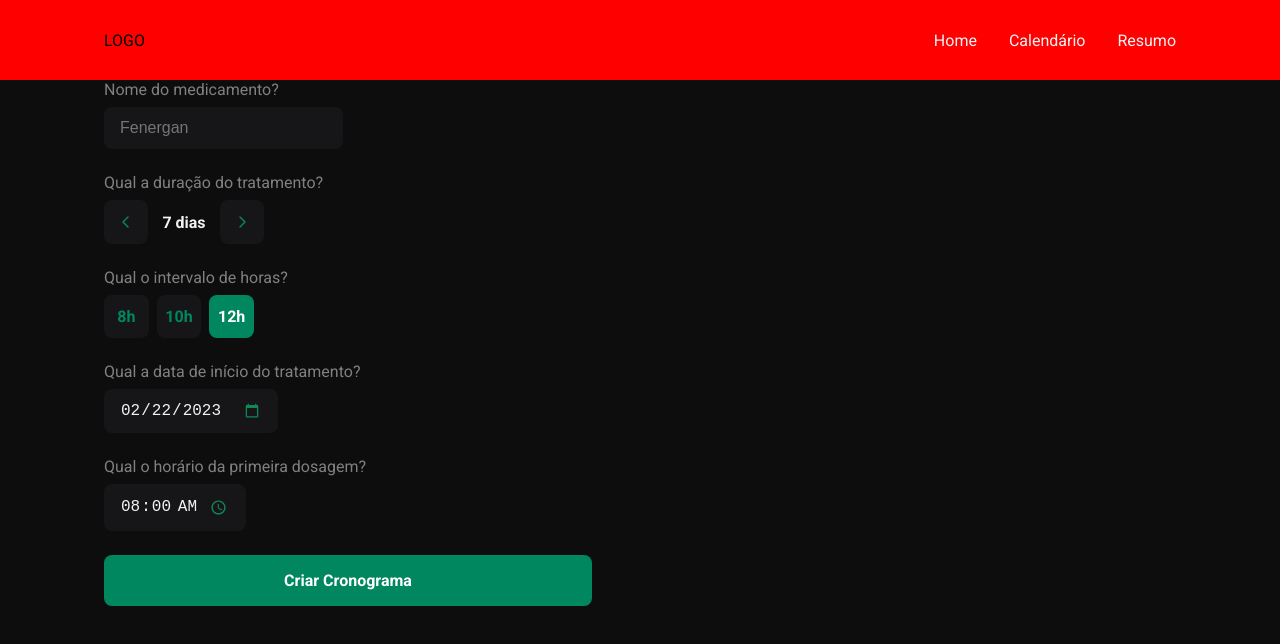
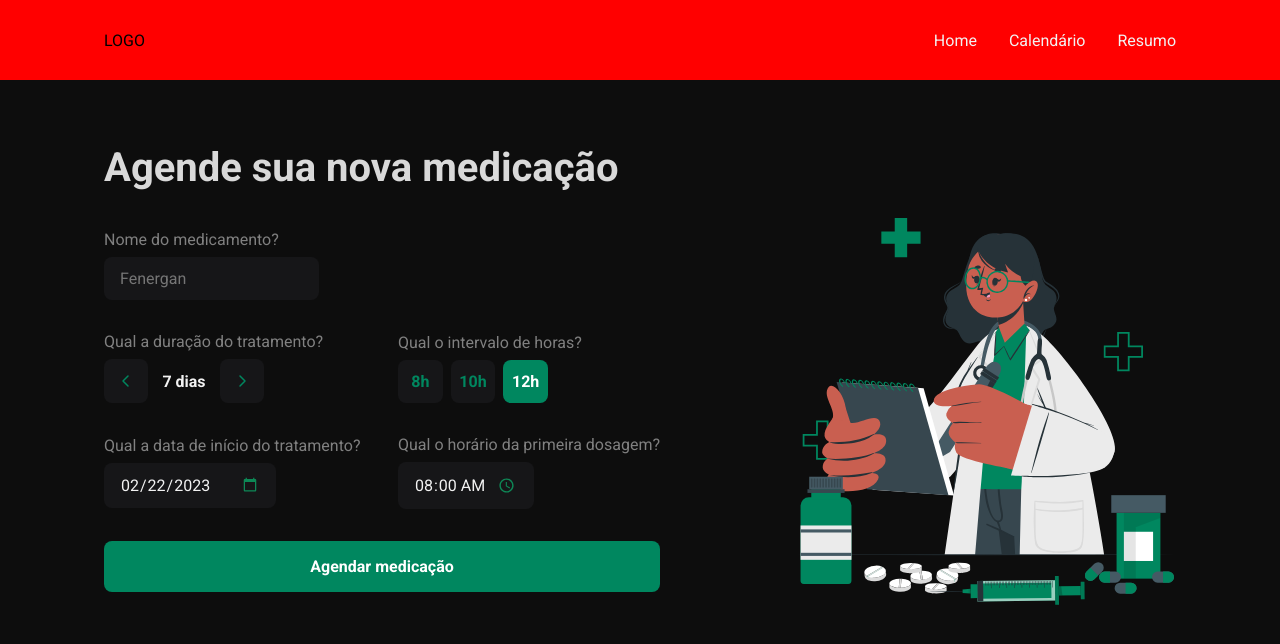
Before and after one commit to pabloccard/minhas-medicacoes-arquivado, a React (Vite) app: page /create in a window 1280 px wide. Shown: the top 644 px of the page. Built offline with nearby package versions, Linux system fonts and the light colour scheme.

Commit message:
corrindo NewScheduleForm

```diff
--- /dev/null
+++ b/src/components/MedicationList/index.tsx
@@ -0,0 +1,48 @@
+import { ScheduleType } from '../../types/Schedule'
+import { SchedulesContext } from '../../contexts/ScheduleContext'
+import { SelectedDateContext } from '../../contexts/SelectedDateContext'
+import { time } from '../../utils/formatter'
+import { intlFormat, isPast, isFuture } from 'date-fns'
+import { useContext, useEffect, useState } from 'react'
+import { Container, Table } from './styles'
+import { StatusHighlight } from '../StatusHighlight'
+
+export const MedicationList = () => {
+  const { selectedDate } = useContext(SelectedDateContext)
+  const { findSchedules } = useContext(SchedulesContext)
+
+  const [schedules, setSchedules] = useState<ScheduleType[]>()
+
+  console.log(isFuture(new Date()))
+  useEffect(() => {
+    const schedules = findSchedules(selectedDate)
+    setSchedules(schedules)
+  }, [findSchedules, selectedDate])
+
+  return (
+    <Container>
+      <Table style={{ width: '100%' }}>
+        <tbody>
+          {schedules?.map((schedule) => (
+            <tr key={schedule.id}>
+              <td></td>
+              <td>{schedule.title}</td>
+              <td>
+                {intlFormat(new Date(schedule.datetime), {
+                  hour: '2-digit',
+                  minute: '2-digit',
+                })}
+              </td>
+              <td>
+                <StatusHighlight
+                  dateTime={schedule.datetime}
+                  ingested={schedule.ingested}
+                />
+              </td>
+            </tr>
+          ))}
+        </tbody>
+      </Table>
+    </Container>
+  )
+}
--- /dev/null
+++ b/src/components/MedicationList/styles.ts
@@ -0,0 +1,55 @@
+import styled from 'styled-components'
+
+export const Container = styled.div`
+  width: 680px;
+  margin: 0 auto;
+`
+
+export const Table = styled.table`
+  width: 100%;
+  border-collapse: separate;
+  border-spacing: 0 0.5rem;
+  min-width: 600px;
+
+  th {
+    /* background-color: ${(props) => props.theme['gray-500']}; */
+    padding: 0 0.875rem;
+    text-align: left;
+    color: ${(props) => props.theme['gray-300']};
+    font-size: 0.875rem;
+    /* line-height: 1.6; */
+
+    &:first-child {
+      border-top-left-radius: 8px;
+      padding-left: 1.5rem;
+    }
+
+    &:last-child {
+      border-top-right-radius: 8px;
+      padding-right: 1.5rem;
+      color: ${(props) => props.theme.purple};
+    }
+  }
+
+  td {
+    background-color: ${(props) => props.theme['gray-600']};
+    color: ${(props) => props.theme['gray-300']};
+    padding: 0.875rem;
+    font-size: 0.875rem;
+    line-height: 1.6;
+
+    &:first-child {
+      width: 5%;
+      padding-left: 1.5rem;
+      border-top-left-radius: 8px;
+      border-bottom-left-radius: 8px;
+    }
+
+    &:last-child {
+      padding-right: 1.5rem;
+      border-top-right-radius: 8px;
+      border-bottom-right-radius: 8px;
+      color: ${(props) => props.theme['green-600']};
+    }
+  }
+`
--- a/src/components/NewScheduleForm/index.tsx
+++ b/src/components/NewScheduleForm/index.tsx
@@ -1,4 +1,9 @@
-import { Container, RadioGroupItem, RadioGroupRoot } from './styles'
+import {
+  Container,
+  InputsContainer,
+  RadioGroupItem,
+  RadioGroupRoot,
+} from './styles'
 import { z } from 'zod'
 import { useForm, Controller } from 'react-hook-form'
 import { zodResolver } from '@hookform/resolvers/zod'
@@ -35,8 +40,10 @@ export const NewScheduleForm = () => {
     createSchedule(data)
   }
   return (
-    <Container>
+    <Container onSubmit={handleSubmit(onSubmit)}>
       <div>
+        <InputsContainer>
+          <div style={{ gridColumn: '1/3' }}>
             <label htmlFor="medicationName">Nome do medicamento?</label>
             <input
               {...register('title')}
@@ -75,16 +82,35 @@ export const NewScheduleForm = () => {
           </div>
 
           <div>
-        <label htmlFor="startDate">Qual a data de início do tratamento?</label>
-        <input {...register('startDate')} type="date" id="startDate" required />
+            <label htmlFor="startDate">
+              Qual a data de início do tratamento?
+            </label>
+            <input
+              {...register('startDate')}
+              type="date"
+              id="startDate"
+              required
+            />
           </div>
 
           <div>
-        <label htmlFor="startTime">Qual o horário da primeira dosagem?</label>
-        <input {...register('startTime')} type="time" id="startTime" required />
+            <label htmlFor="startTime">
+              Qual o horário da primeira dosagem?
+            </label>
+            <input
+              {...register('startTime')}
+              type="time"
+              id="startTime"
+              required
+            />
           </div>
+          <button style={{ gridColumn: '1/3' }} type="submit">
+            Agendar medicação
+          </button>
+        </InputsContainer>
 
-      <button type="submit">Criar Cronograma</button>
+        <img src="src/assets/medicine-cuate.svg" alt="" />
+      </div>
     </Container>
   )
 }
--- a/src/components/NewScheduleForm/styles.ts
+++ b/src/components/NewScheduleForm/styles.ts
@@ -2,32 +2,23 @@ import styled from 'styled-components'
 import * as RadioGroup from '@radix-ui/react-radio-group'
 
 export const Container = styled.form`
-  width: 488px;
   display: flex;
   flex-direction: column;
-  gap: 1.5rem;
+  align-items: center;
+  gap: 1.25rem;
 
-  label {
-    display: block;
-    color: ${(props) => props.theme['gray-300']};
-    margin-bottom: 0.5rem;
-  }
+  > div {
+    display: flex;
+    flex-direction: row;
+    align-items: center;
+    justify-content: space-between;
 
-  input {
-    background: ${(props) => props.theme.input};
-    padding: 0.75rem 1rem;
-    border: 0;
-    border-radius: 8px;
+    width: 100%;
 
-    color: ${(props) => props.theme['gray-100']};
-    cursor: pointer;
-    font-size: 1rem;
-  }
-  input[type='time']::-webkit-calendar-picker-indicator,
-  input[type='date']::-webkit-calendar-picker-indicator {
-    filter: invert(23%) sepia(85%) saturate(5078%) hue-rotate(155deg)
-      brightness(99%) contrast(90%);
-    font-weight: bold;
+    img {
+      transform: rotateY(180deg);
+      width: 380px;
+    }
   }
 
   button[type='submit'] {
@@ -44,44 +35,34 @@ export const Container = styled.form`
   }
 `
 
-export const NumberInput = styled.div`
-  display: flex;
+export const InputsContainer = styled.div`
+  display: grid;
+  grid-template-columns: 1fr 1fr;
+  gap: 2rem;
   align-items: center;
-  justify-content: space-between;
 
-  width: 220px;
-  position: relative;
-
-  button {
-    all: unset;
-
-    padding: 0.75rem;
-
-    background: ${(props) => props.theme.input};
-    border-radius: 6px;
-    cursor: pointer;
-
-    color: ${(props) => props.theme['green-600']};
-    line-height: 0;
-
-    &:focus {
-      border: 1px solid ${(props) => props.theme['green-600']};
-    }
-  }
-
-  input::-webkit-outer-spin-button,
-  input::-webkit-inner-spin-button {
-    -webkit-appearance: none;
-    margin: 0;
+  label {
+    display: block;
+    color: ${(props) => props.theme['gray-300']};
+    margin-bottom: 0.5rem;
   }
 
   input {
-    position: absolute;
-    display: none;
+    background: ${(props) => props.theme.input};
+    padding: 0.75rem 1rem;
+    border: 0;
+    border-radius: 8px;
+    cursor: pointer;
+
+    color: ${(props) => props.theme['gray-100']};
+    font-family: 'Roboto', sans-serif;
+    font-size: 1rem;
   }
-
-  span {
-    color: ${(props) => props.theme.white};
+  input[type='time']::-webkit-calendar-picker-indicator,
+  input[type='date']::-webkit-calendar-picker-indicator {
+    filter: invert(23%) sepia(85%) saturate(5078%) hue-rotate(155deg)
+      brightness(99%) contrast(90%);
+    font-weight: bold;
   }
 `
 
--- /dev/null
+++ b/src/components/StatusHighlight/index.tsx
@@ -0,0 +1,32 @@
+import { isPast } from 'date-fns'
+import { Container } from './styles'
+
+type StatusHighlightProps = {
+  dateTime: Date
+  ingested: boolean
+}
+
+export const StatusHighlight = ({
+  dateTime,
+  ingested = false,
+}: StatusHighlightProps) => {
+  function checkStatus() {
+    const late = isPast(dateTime)
+
+    if (ingested) {
+      return 'ingerido'
+    }
+
+    if (late && !ingested) {
+      return 'atrasado'
+    }
+
+    if (!late && !ingested) {
+      return 'aguardando'
+    }
+  }
+
+  const status = checkStatus()
+
+  return <Container status={status}>{status}</Container>
+}
--- /dev/null
+++ b/src/components/StatusHighlight/styles.ts
@@ -0,0 +1,7 @@
+import styled from 'styled-components'
+
+type StatusVariants = {
+  status: 'ingerido' | 'atrasado' | 'aguardando' | undefined
+}
+
+export const Container = styled.span<StatusVariants>``
--- a/src/components/WeeklyCalendar/styles.ts
+++ b/src/components/WeeklyCalendar/styles.ts
@@ -2,8 +2,7 @@ import { motion } from 'framer-motion'
 import styled from 'styled-components'
 
 export const WeeklyCalendarContainer = styled.div`
-  margin: 5rem auto;
-  width: 600px;
+  width: 680px;
 
   header {
     width: 100%;
--- a/src/pages/Calendar/index.tsx
+++ b/src/pages/Calendar/index.tsx
@@ -1,3 +1,4 @@
+import { MedicationList } from '../../components/MedicationList'
 import { WeeklyCalendar } from '../../components/WeeklyCalendar'
 import { Container } from './styles'
 
@@ -5,6 +6,7 @@ export function Calendar() {
   return (
     <Container>
       <WeeklyCalendar />
+      <MedicationList />
     </Container>
   )
 }
--- a/src/pages/Calendar/styles.ts
+++ b/src/pages/Calendar/styles.ts
@@ -1,3 +1,10 @@
 import styled from 'styled-components'
 
-export const Container = styled.div``
+export const Container = styled.div`
+  padding: 4rem 0rem;
+
+  display: flex;
+  flex-direction: column;
+  align-items: center;
+  gap: 2rem;
+`
--- a/src/pages/Create/index.tsx
+++ b/src/pages/Create/index.tsx
@@ -4,6 +4,7 @@ import { Container } from './styles'
 export function Create() {
   return (
     <Container>
+      <h3>Agende sua nova medicação</h3>
       <NewScheduleForm />
     </Container>
   )
--- a/src/pages/Create/styles.ts
+++ b/src/pages/Create/styles.ts
@@ -1,3 +1,11 @@
 import styled from 'styled-components'
 
-export const Container = styled.div``
+export const Container = styled.div`
+  padding: 4rem 0rem;
+
+  h3 {
+    color: ${(props) => props.theme['gray-200']};
+    font-size: 2.5rem;
+    margin-bottom: 1.5rem;
+  }
+`
```
Also changed, not shown: src/assets/medicine-cuate.svg (added). Lines whose indentation alone changed are shown as unchanged.
